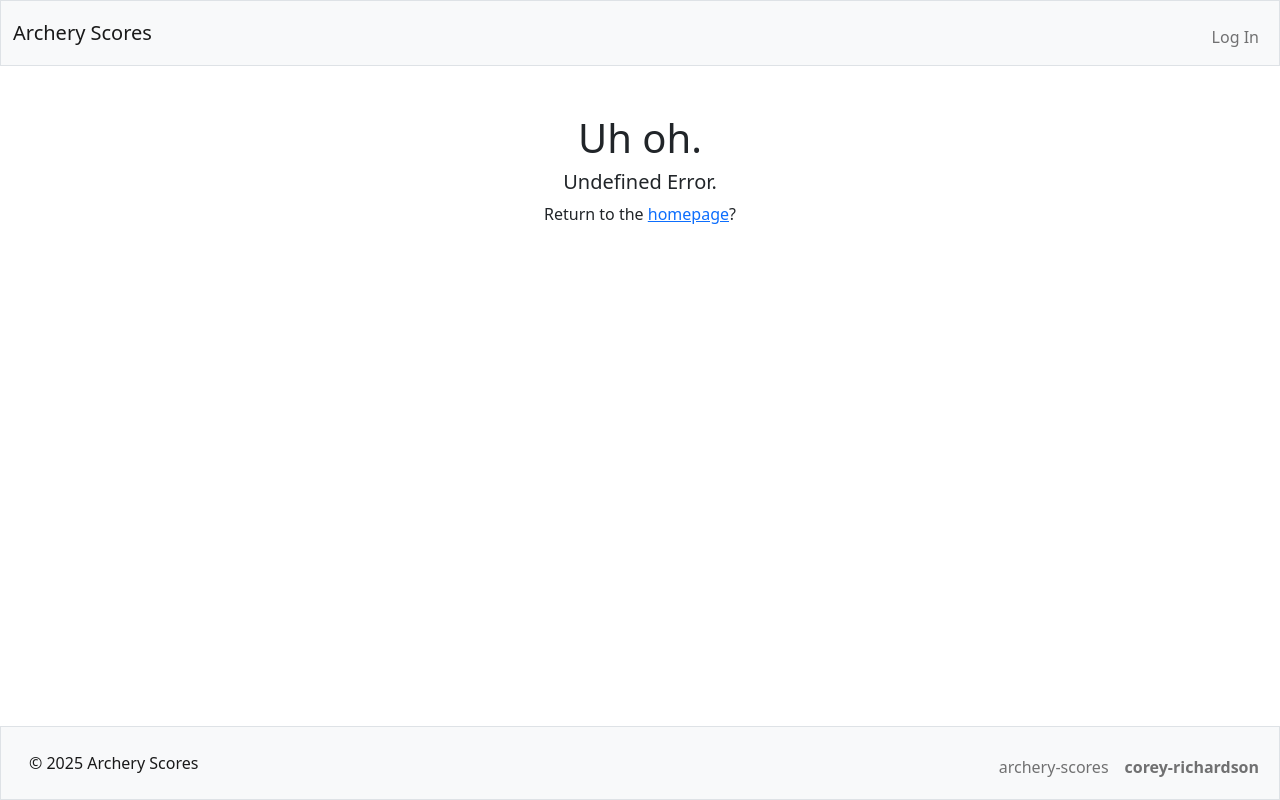
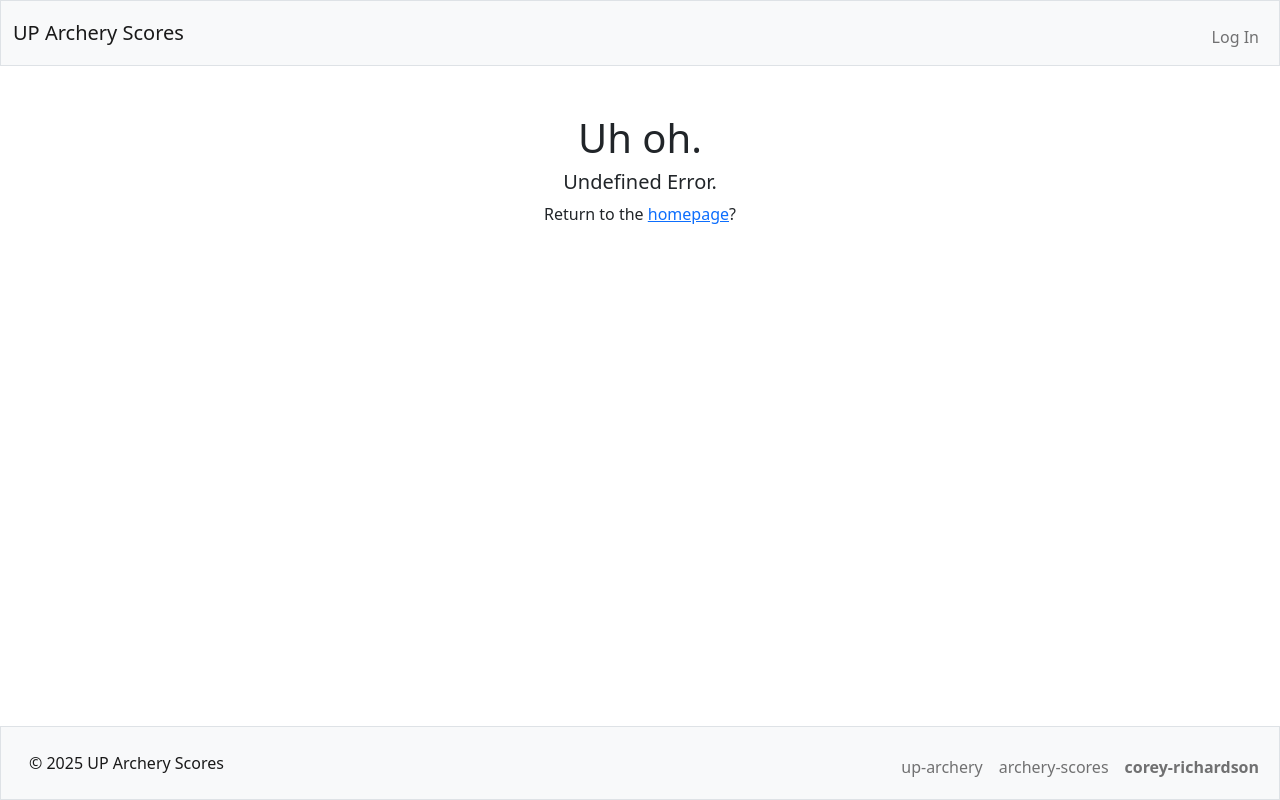
Before and after one commit to corey-richardson/archery-scores, a Flask app: page /failure in a window 1280 px wide. Run offline with Flask 3, Linux system fonts and the light colour scheme; parts of the project's set-up code (start-up, migrations or seed data) failed here and were passed over.

Commit message:
Added UP Archery branding

```diff
--- a/Project/templates/layout.html
+++ b/Project/templates/layout.html
@@ -15,7 +15,7 @@
     <body>
         <nav class="bg-light border navbar navbar-expand-md navbar-light">
             <div class="container-fluid">
-                <a class="navbar-brand" href="/">Archery Scores</a>
+                <a class="navbar-brand" href="/">UP Archery Scores</a>
                 <button aria-controls="navbar" aria-expanded="false" aria-label="Toggle navigation" class="navbar-toggler" data-bs-target="#navbar" data-bs-toggle="collapse" type="button">
                     <span class="navbar-toggler-icon"></span>
                 </button>
@@ -46,9 +46,10 @@
         <footer class="bg-light border navbar navbar-expand-md navbar-light mt-5">
             <div class="container-fluid">
                 <span class="navbar-text">
-                    <a class="nav-link" href="https://github.com/corey-richardson/archery-scores/blob/main/LICENSE" target="_blank">&copy; 2025 Archery Scores</a>
+                    <a class="nav-link" href="https://github.com/corey-richardson/archery-scores/blob/main/LICENSE" target="_blank">&copy; 2025 UP Archery Scores</a>
                 </span>
                 <ul class="navbar-nav ms-auto mt-2">
+                    <li class="nav-item"><a class="nav-link" href="https://www.upsu.com/archery/" target="_blank">up-archery</a></li>
                     <li class="nav-item"><a class="nav-link" href="https://github.com/corey-richardson/course-progress-tracker" target="_blank">archery-scores</a></li>
                     <li class="nav-item"><b><a class="nav-link" href="https://linktr.ee/coreyrichardson" target="_blank">corey-richardson</a></b></li>
                 </ul>
```
